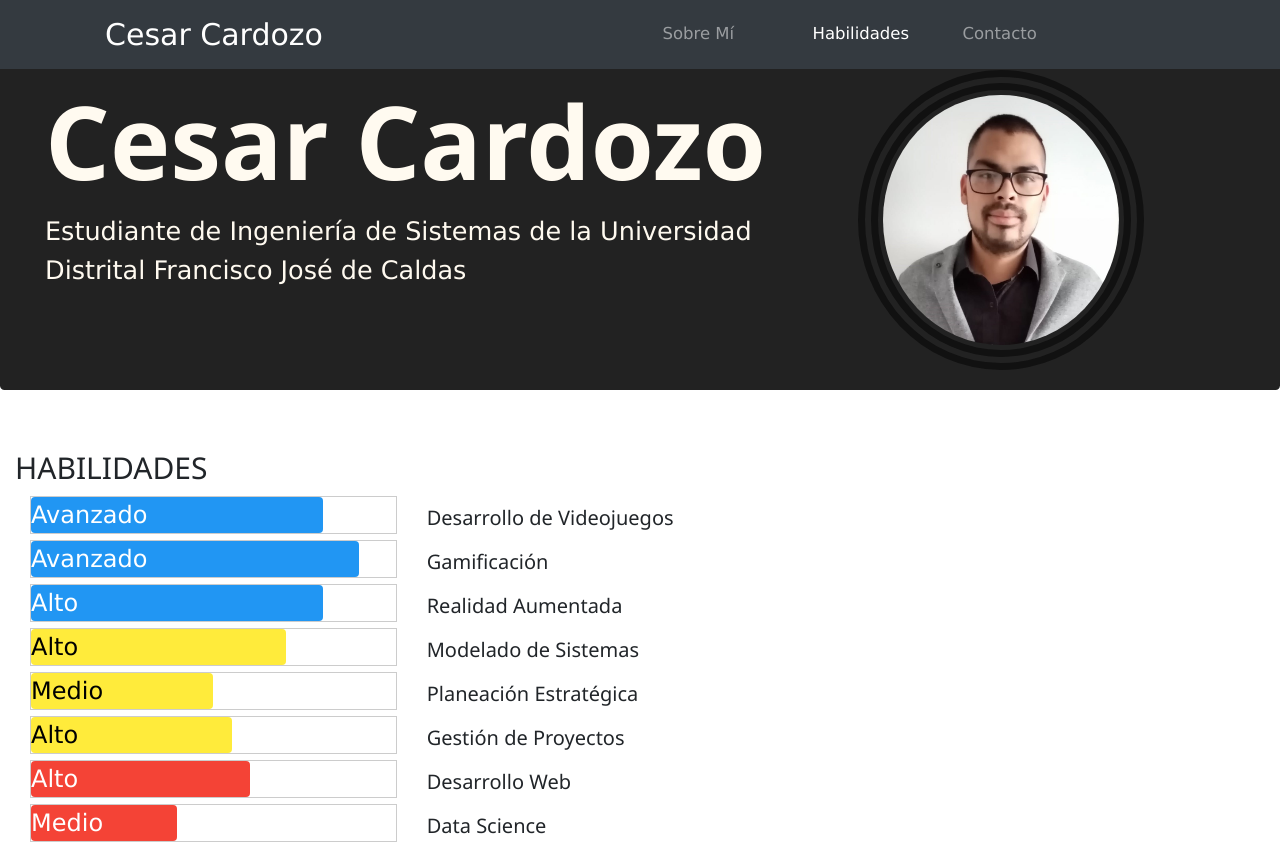
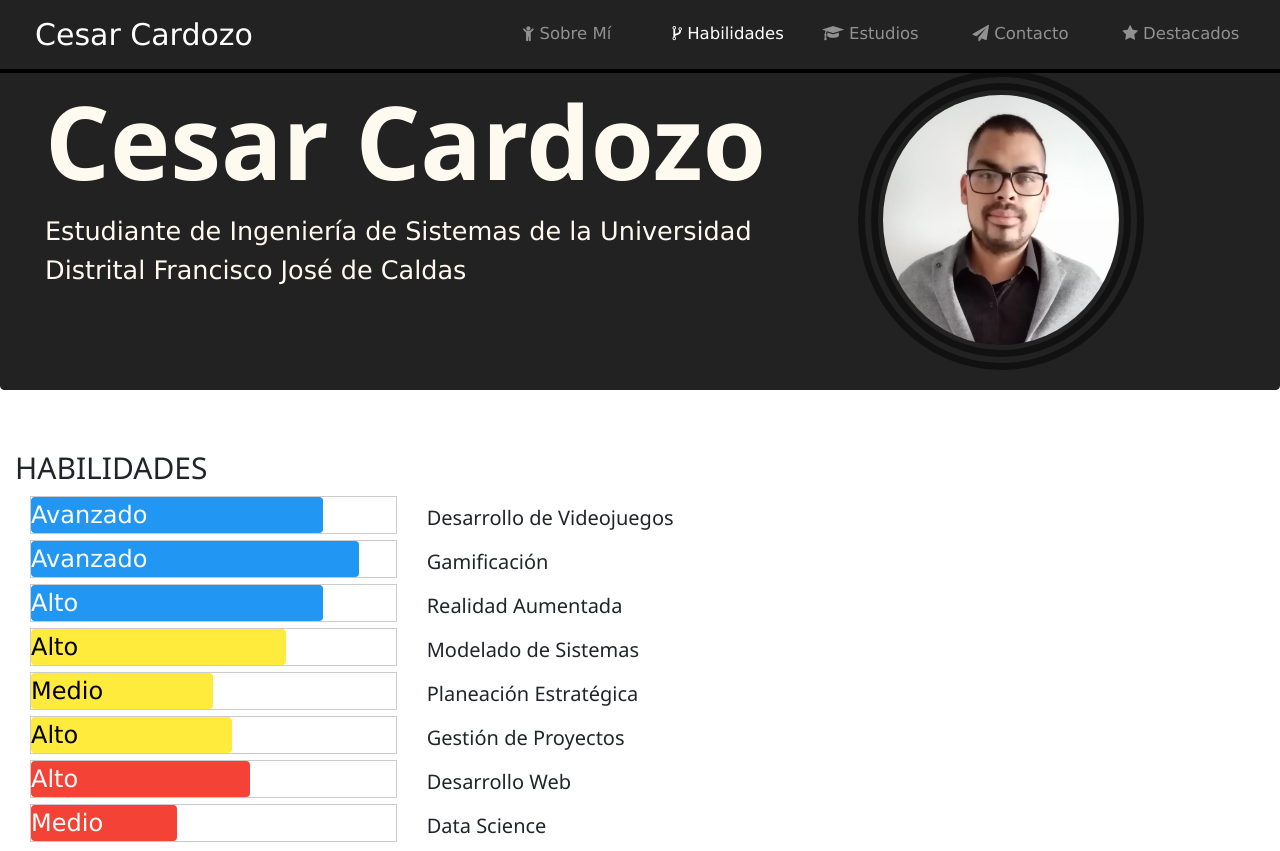
Before and after one commit to IntyKillaRaymi/IntyKillaRaymi.github.io, a website: page skills.html in a window 1280 px wide. Shown: the top 851 px of the page. Drawn offline with nearby package versions, Linux system fonts and the light colour scheme.

Commit message:
Colors fixed

```diff
--- a/Styles/Style.css
+++ b/Styles/Style.css
@@ -28,7 +28,8 @@ body{
 }
 
 .navbar-dark {
-     background-color: #111111;
+     background-color: #222222;
+     border-bottom: 4px solid black;
 }
 
 .double-border {
--- a/skills.html
+++ b/skills.html
@@ -9,19 +9,19 @@
 </head>
 <body>
 
-    <nav class="navbar navbar-dark bg-dark navbar-expand-sm fixed-top">
-        <div class="container">
+    <nav class="navbar navbar-dark navbar-expand-sm fixed-top">
         <button class="navbar-toggler" type="button" data-toggle="collapse" data-target="#Navbar">
              <span class="navbar-toggler-icon"></span>
          </button>
         <a class="navbar-brand" href="./index.html">Cesar Cardozo</a>
         <div class="collapse navbar-collapse" id="Navbar">
-               <ul class="navbar-nav mr-auto">
-                    <li class="nav-item"><a class="nav-link" href="#">Sobre Mí</a></li>
-                    <li class="nav-item active"><a class="nav-link" href="#">Habilidades</a></li>
-                    <li class="nav-item"><a class="nav-link" href="#">Contacto</a></li>
+            <ul class="navbar-nav">
+                 <li class="nav-item"><a class="nav-link" href="#"><i class="fa fa-child"></i>  Sobre Mí</a></li>
+                 <li class="nav-item active"><a class="nav-link" href="#"><i class="fa fa-code-fork"></i> Habilidades</a></li>
+                 <li class="nav-item"><a class="nav-link" href="#"><i class="fa fa-mortar-board"></i> Estudios</a></li>
+                 <li class="nav-item"><a class="nav-link" href="#"><i class="fa fa-send"></i> Contacto</a></li>
+                 <li class="nav-item"><a class="nav-link" href="#"><i class="fa fa-star"></i> Destacados</a></li>
              </ul>
-           </div>
         </div>
     </nav>
 
```
Also changed, not shown: index.html (+1 -1 lines). Lines whose indentation alone changed are shown as unchanged.
